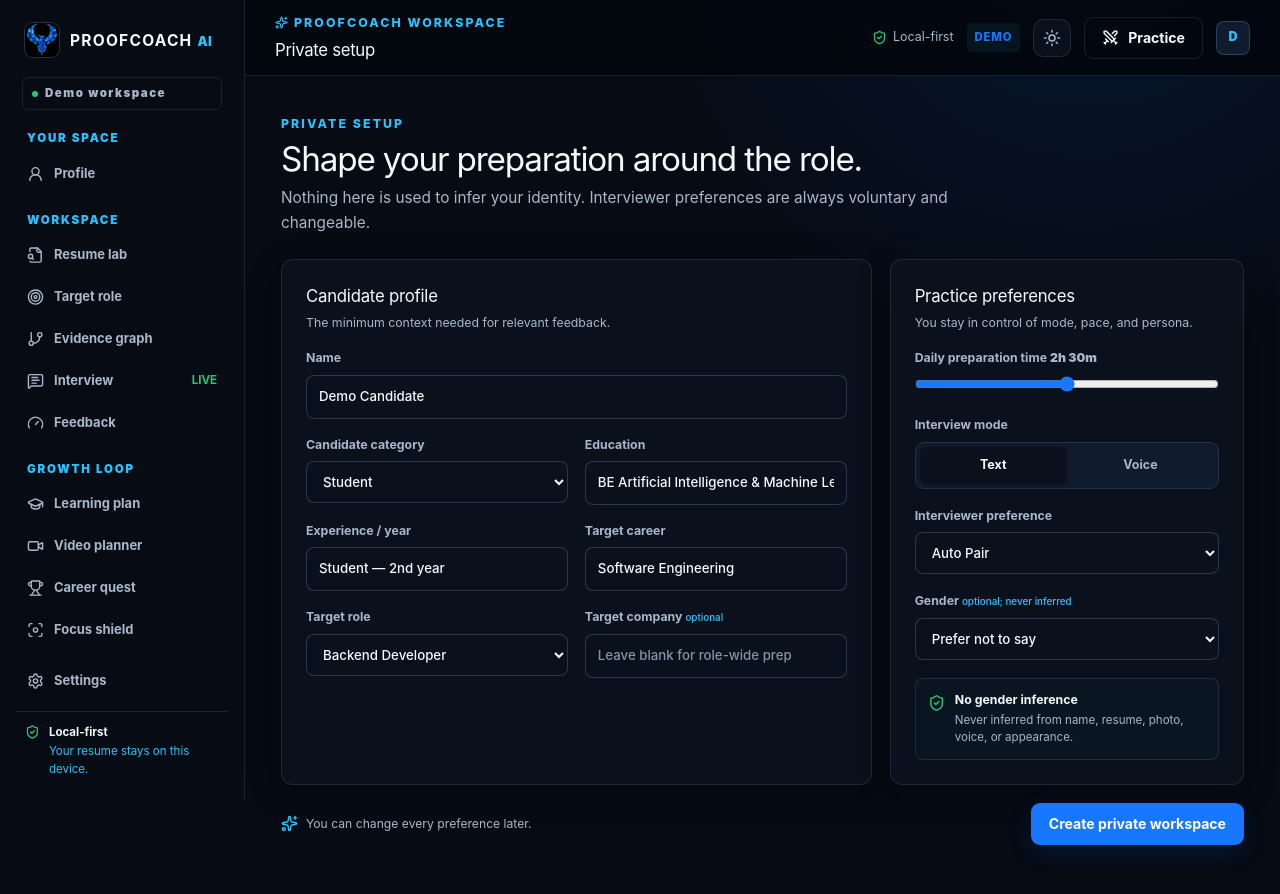
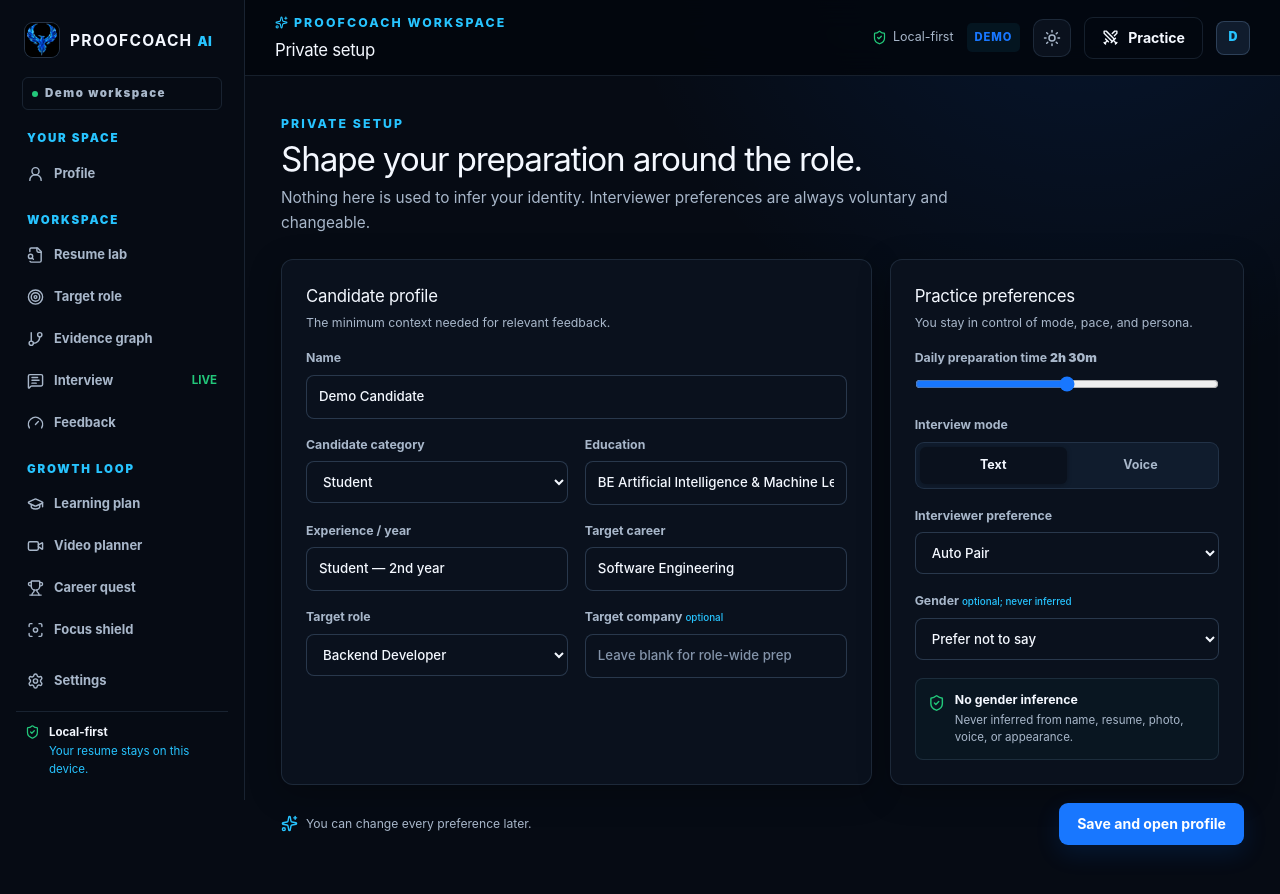
Before and after one commit to sinanoffic/proofcoach-ai, a React (Vite) app in the folder frontend/: page /onboarding in a window 1280 px wide. Shown: the top 894 px of the page. Built offline with nearby package versions, Linux system fonts and the light colour scheme.

Commit message:
fix: use save wording for profile editing

```diff
--- a/frontend/src/pages/OnboardingPage.tsx
+++ b/frontend/src/pages/OnboardingPage.tsx
@@ -32,7 +32,7 @@
           <div className="privacy-box"><ShieldCheck /><span><b>No gender inference</b><small>Never inferred from name, resume, photo, voice, or appearance.</small></span></div>
         </div>
       </Panel>
-      <div className="form-footer"><span><Sparkles size={17} /> You can change every preference later.</span><button className="btn primary" type="submit">Create private workspace</button></div>
+      <div className="form-footer"><span><Sparkles size={17} /> You can change every preference later.</span><button className="btn primary" type="submit">Save and open profile</button></div>
     </form>
   </>
 }
```
